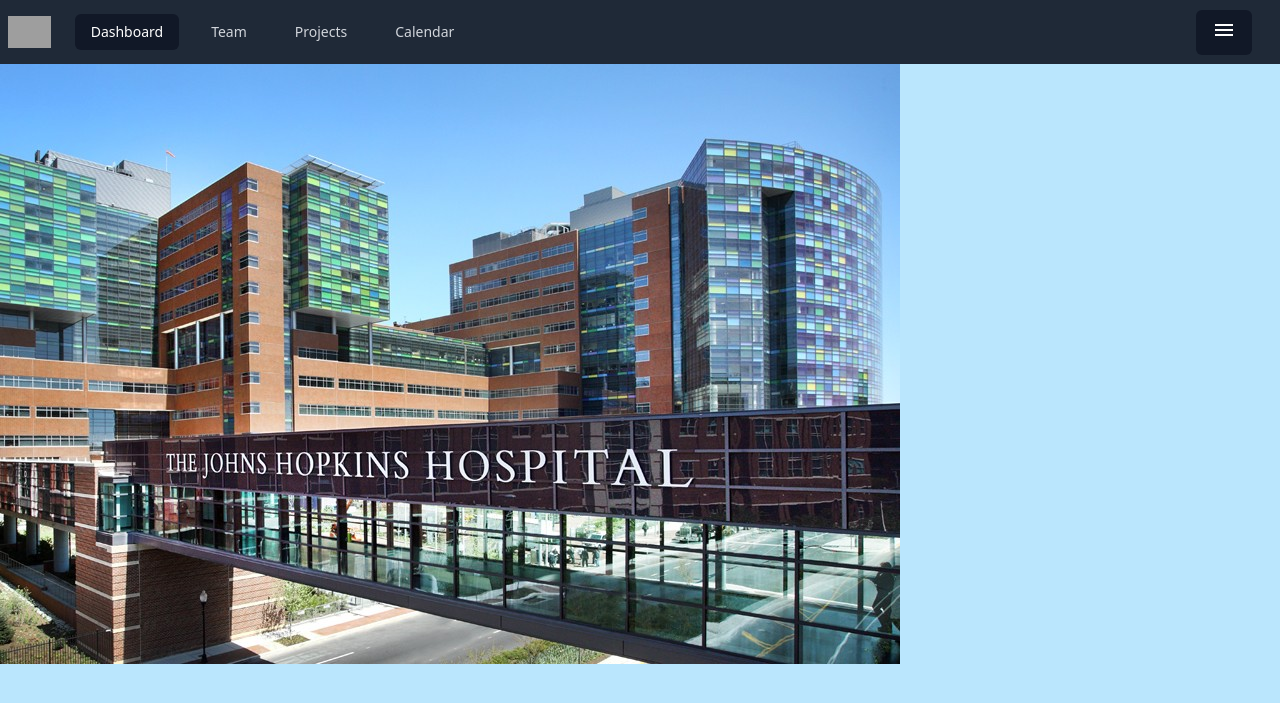
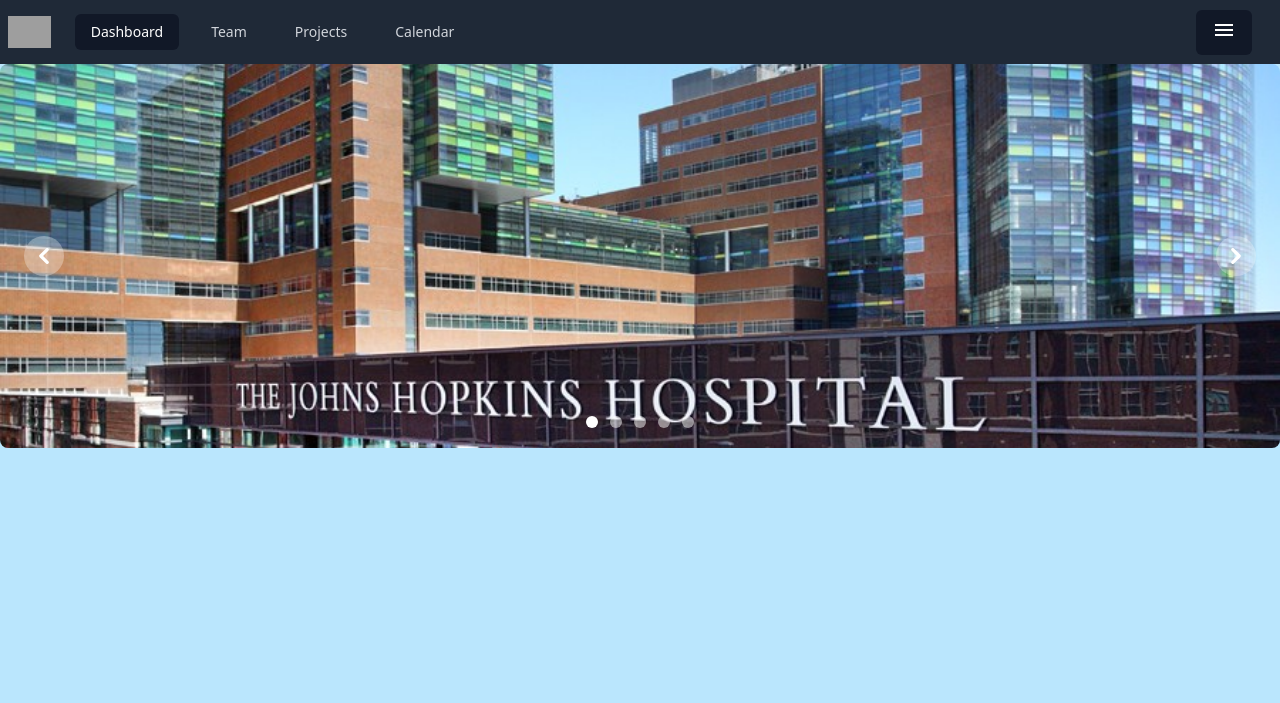
Before and after one commit to carlosavs04/MVC-Sistema-Hospitalario, a Laravel app: page /home in a window 1280 px wide. Shown: the top 703 px of the page. Run offline with Laravel 10, Linux system fonts and the light colour scheme; style sheets or scripts are compiled from the project's sources; some libraries are stand-ins or nearby versions; grey boxes are pictures that could not be loaded.

Commit message:
[ADD]Se agrego carrusel de imagenes

```diff
--- a/resources/views/home.blade.php
+++ b/resources/views/home.blade.php
@@ -84,7 +84,57 @@
         </div>
     </nav>
     <!-- Carrusel -->
-    <img src="{{ asset('img/ncb.jpg') }}" alt="Logo">
+<div id="default-carousel" class="relative w-full" data-carousel="slide">
+    <!-- Carousel wrapper -->
+    <div class="relative h-56 overflow-hidden rounded-lg md:h-96">
+         <!-- Item 1 -->
+        <div class="hidden duration-700 ease-in-out" data-carousel-item>
+            <img src="{{ asset('img/ncb.jpg') }}" class="absolute block w-full -translate-x-1/2 -translate-y-1/2 top-1/2 left-1/2" alt="...">
+        </div>
+        <!-- Item 2 -->
+        <div class="hidden duration-700 ease-in-out" data-carousel-item>
+            <img src="{{ asset('img/dsc8197.jpg') }}" class="absolute block w-full -translate-x-1/2 -translate-y-1/2 top-1/2 left-1/2" alt="...">
+        </div>
+        <!-- Item 3 -->
+        <div class="hidden duration-700 ease-in-out" data-carousel-item>
+            <img src="{{ asset('img/infraestructura-en-salud.jpg') }}" class="absolute block w-full -translate-x-1/2 -translate-y-1/2 top-1/2 left-1/2" alt="...">
+        </div>
+        <!-- Item 4 -->
+        <div class="hidden duration-700 ease-in-out" data-carousel-item>
+            <img src="{{ asset('img/mexico_city_hospital_exterior.jpg') }}" class="absolute block w-full -translate-x-1/2 -translate-y-1/2 top-1/2 left-1/2" alt="...">
+        </div>
+        <!-- Item 5 -->
+        <div class="hidden duration-700 ease-in-out" data-carousel-item>
+            <img src="{{ asset('img/sur-scaled.jpg') }}" class="absolute block w-full -translate-x-1/2 -translate-y-1/2 top-1/2 left-1/2" alt="...">
+        </div>
+    </div>
+    <!-- Slider indicators -->
+    <div class="absolute z-30 flex -translate-x-1/2 bottom-5 left-1/2 space-x-3 rtl:space-x-reverse">
+        <button type="button" class="w-3 h-3 rounded-full" aria-current="true" aria-label="Slide 1" data-carousel-slide-to="0"></button>
+        <button type="button" class="w-3 h-3 rounded-full" aria-current="false" aria-label="Slide 2" data-carousel-slide-to="1"></button>
+        <button type="button" class="w-3 h-3 rounded-full" aria-current="false" aria-label="Slide 3" data-carousel-slide-to="2"></button>
+        <button type="button" class="w-3 h-3 rounded-full" aria-current="false" aria-label="Slide 4" data-carousel-slide-to="3"></button>
+        <button type="button" class="w-3 h-3 rounded-full" aria-current="false" aria-label="Slide 5" data-carousel-slide-to="4"></button>
+    </div>
+    <!-- Slider controls -->
+    <button type="button" class="absolute top-0 start-0 z-30 flex items-center justify-center h-full px-4 cursor-pointer group focus:outline-none" data-carousel-prev>
+        <span class="inline-flex items-center justify-center w-10 h-10 rounded-full bg-white/30 dark:bg-gray-800/30 group-hover:bg-white/50 dark:group-hover:bg-gray-800/60 group-focus:ring-4 group-focus:ring-white dark:group-focus:ring-gray-800/70 group-focus:outline-none">
+            <svg class="w-4 h-4 text-white dark:text-gray-800 rtl:rotate-180" aria-hidden="true" xmlns="http://www.w3.org/2000/svg" fill="none" viewBox="0 0 6 10">
+                <path stroke="currentColor" stroke-linecap="round" stroke-linejoin="round" stroke-width="2" d="M5 1 1 5l4 4"/>
+            </svg>
+            <span class="sr-only">Previous</span>
+        </span>
+    </button>
+    <button type="button" class="absolute top-0 end-0 z-30 flex items-center justify-center h-full px-4 cursor-pointer group focus:outline-none" data-carousel-next>
+        <span class="inline-flex items-center justify-center w-10 h-10 rounded-full bg-white/30 dark:bg-gray-800/30 group-hover:bg-white/50 dark:group-hover:bg-gray-800/60 group-focus:ring-4 group-focus:ring-white dark:group-focus:ring-gray-800/70 group-focus:outline-none">
+            <svg class="w-4 h-4 text-white dark:text-gray-800 rtl:rotate-180" aria-hidden="true" xmlns="http://www.w3.org/2000/svg" fill="none" viewBox="0 0 6 10">
+                <path stroke="currentColor" stroke-linecap="round" stroke-linejoin="round" stroke-width="2" d="m1 9 4-4-4-4"/>
+            </svg>
+            <span class="sr-only">Next</span>
+        </span>
+    </button>
+</div>
+
 </body>
 
 </html>
```
Also changed, not shown: public/img/dsc8197.jpg (added), public/img/infraestructura-en-salud.jpg (added), public/img/mexico_city_hospital_exterior.jpg (added), public/img/sur-scaled.jpg (added).
